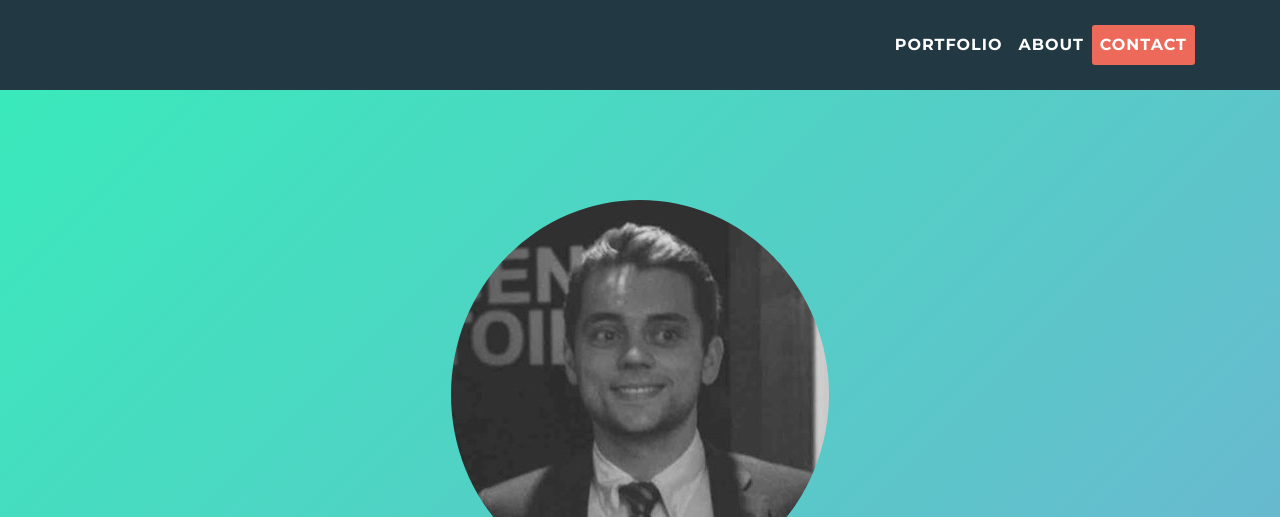
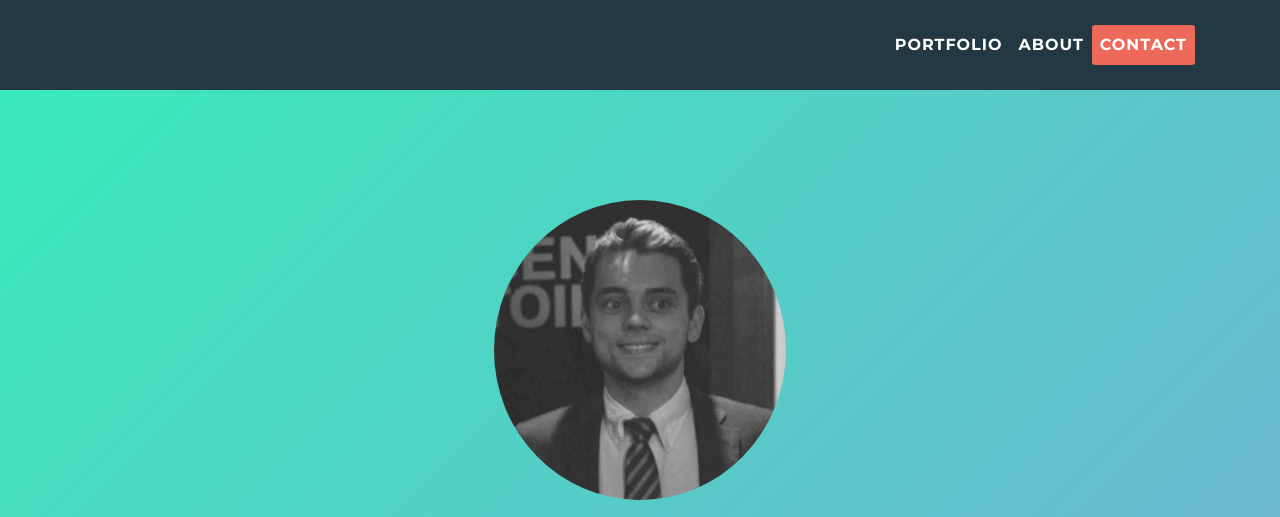
Before and after one commit to olikirkness/olikirkness.github.io, a website with bundled scripts: page index.html in a window 1280 px wide. Shown: the top 517 px of the page. Built offline with nearby package versions, Linux system fonts and the light colour scheme.

Commit message:
changed profile image

```diff
--- a/scss/_masthead.scss
+++ b/scss/_masthead.scss
@@ -12,6 +12,7 @@ header.masthead {
     display: block;
 
     margin: 0 auto 20px;
+    height: 300px;
     border-radius: 50%;
   }
   .intro-text {
--- a/scss/_portfolio.scss
+++ b/scss/_portfolio.scss
@@ -54,10 +54,10 @@
     }
   }
 }
-.profile_photo{
-  height: 300px;
-  border-radius: 50%;
-}
+// .profile_photo{
+//   height: 300px;
+//   border-radius: 50%;
+// }
 .portfolio-modal {
   .modal-dialog {
     max-width: 100%;
```
Also changed, not shown: README.md (deleted), css/freelancer.css, css/freelancer.min.css.
